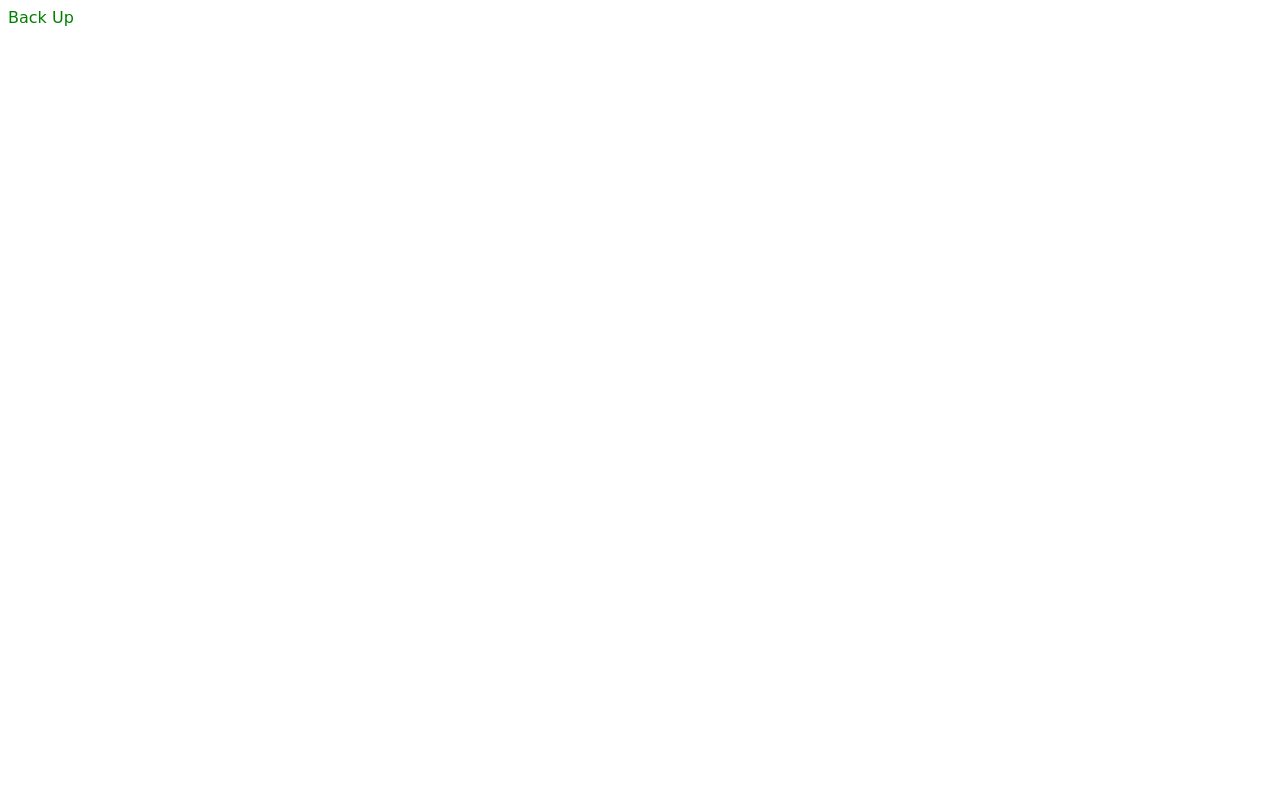
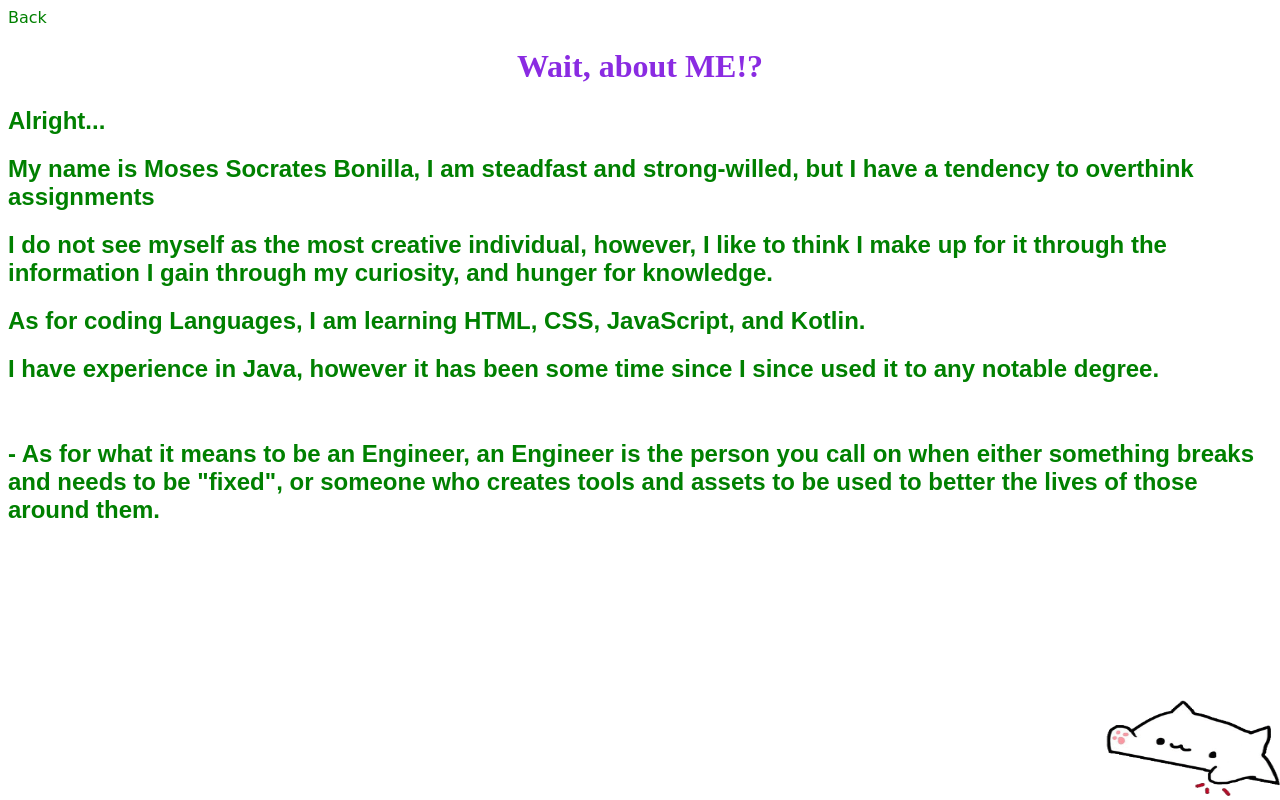
Before and after one commit to MosesBonilla/multi-html, a plain HTML site: page about.html in a window 1280 px wide. Drawn offline with Linux system fonts and the light colour scheme.

Commit message:
changing friend2 breaks alignment... cool.

```diff
--- a/about.html
+++ b/about.html
@@ -1,12 +1,35 @@
 <!DOCTYPE html>
 <html>
     <head>
-        <title>About me... okay.</title>
+        <title>About me...</title>
         <meta charset="utf-8" />
         <link rel="stylesheet" href="./style.css">
     </head>
 <body>
-    <a href="./index.html" id="about">Back Up</a>
+    <a href="./index.html" id="about">Back</a>
+    <h1 class="center">Wait, about ME!?</h1>
+
+<div>
+    <h2 class="about">Alright...</h2>
+    <h2 class="about">My name is Moses Socrates Bonilla, I am steadfast and strong-willed,
+        but I have a tendency to overthink assignments</h2>
+    <h2 class="about">I do not see myself as the most creative individual,
+         however, I like to think I make up for it through the information
+         I gain through my curiosity, and hunger for knowledge.
+    </h2>
+    <h2 class="about">
+        As for coding Languages, I am learning HTML, CSS, JavaScript, and Kotlin.
+    </h2>
+    <h2 class="about">
+        I have experience in Java, however it has been some time since I since used it to any notable degree.
+    </h2>
+<br>
+    <h2 class="about"> - As for what it means to be an Engineer, an Engineer is the person
+         you call on when either something breaks and needs to be "fixed",
+         or someone who creates tools and assets to be used to better the lives of those around them.</h2>
+
+    <div class="friend2"><a href="https://youtu.be/Oy0nVlkVvMg" title="I also recognize my humor may be a bit 'broken'..."><img src="bongo-cat-transparent.gif" alt="a cat (that should be in the corner tapping away)" width="189.6" height="98.35"></a></div>
+</div>
 </body>
 
 </html>
--- a/style.css
+++ b/style.css
@@ -1,11 +1,24 @@
 .center {
     text-align: center;
 }
+.friend1{
+position: relative;
+}
+.friend2{
+position: absolute;
+bottom: 0;
+right: 0;
+}
+
 h1 {
     color:blueviolet
 }
 h2{
     color:blue;
+}
+h2.about{
+    color:green;
+    font-family:sans-serif;
 }
 
 
```
Also changed, not shown: index.html (+3 -1 lines), bongo-cat-transparent.gif (added).
